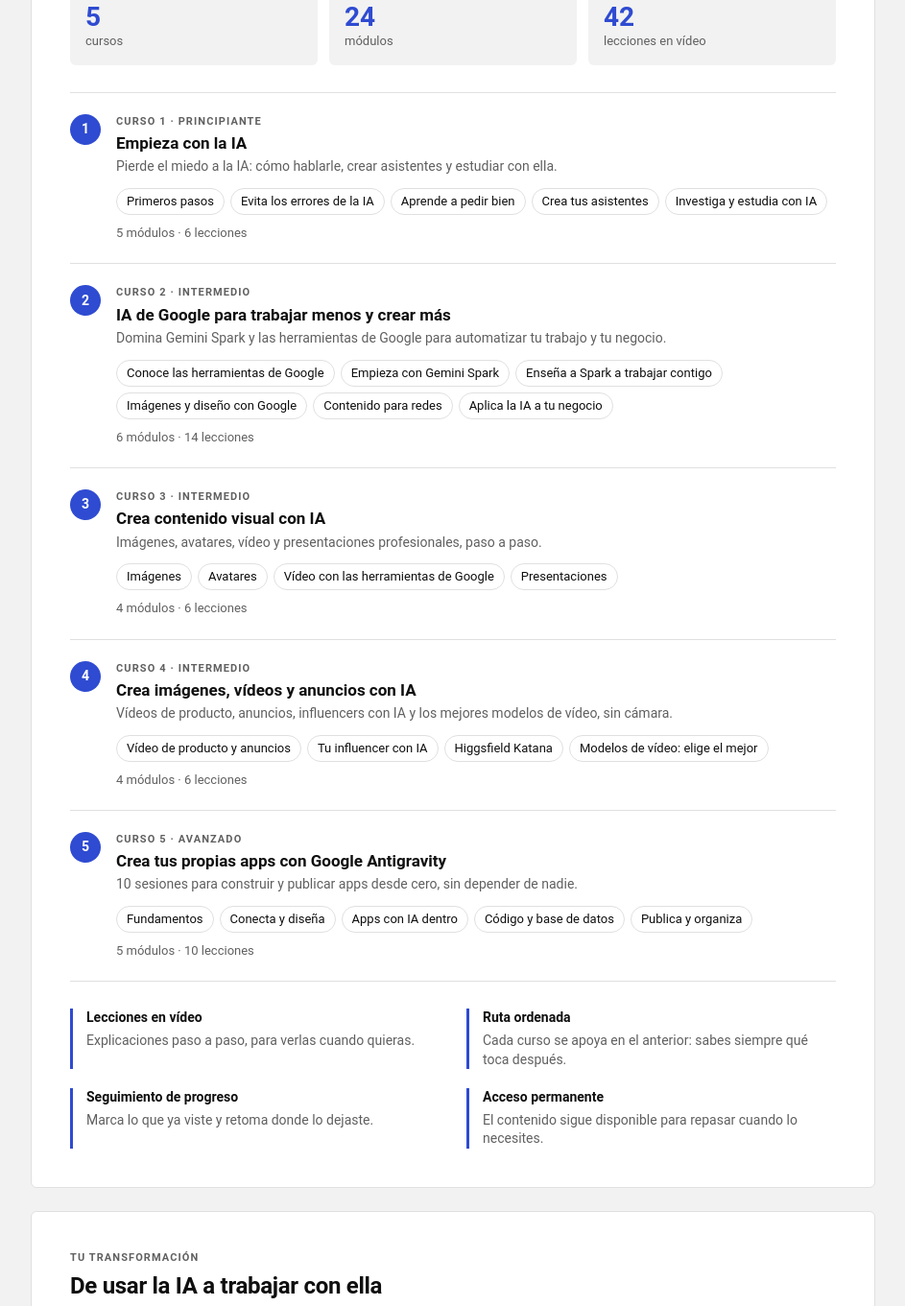
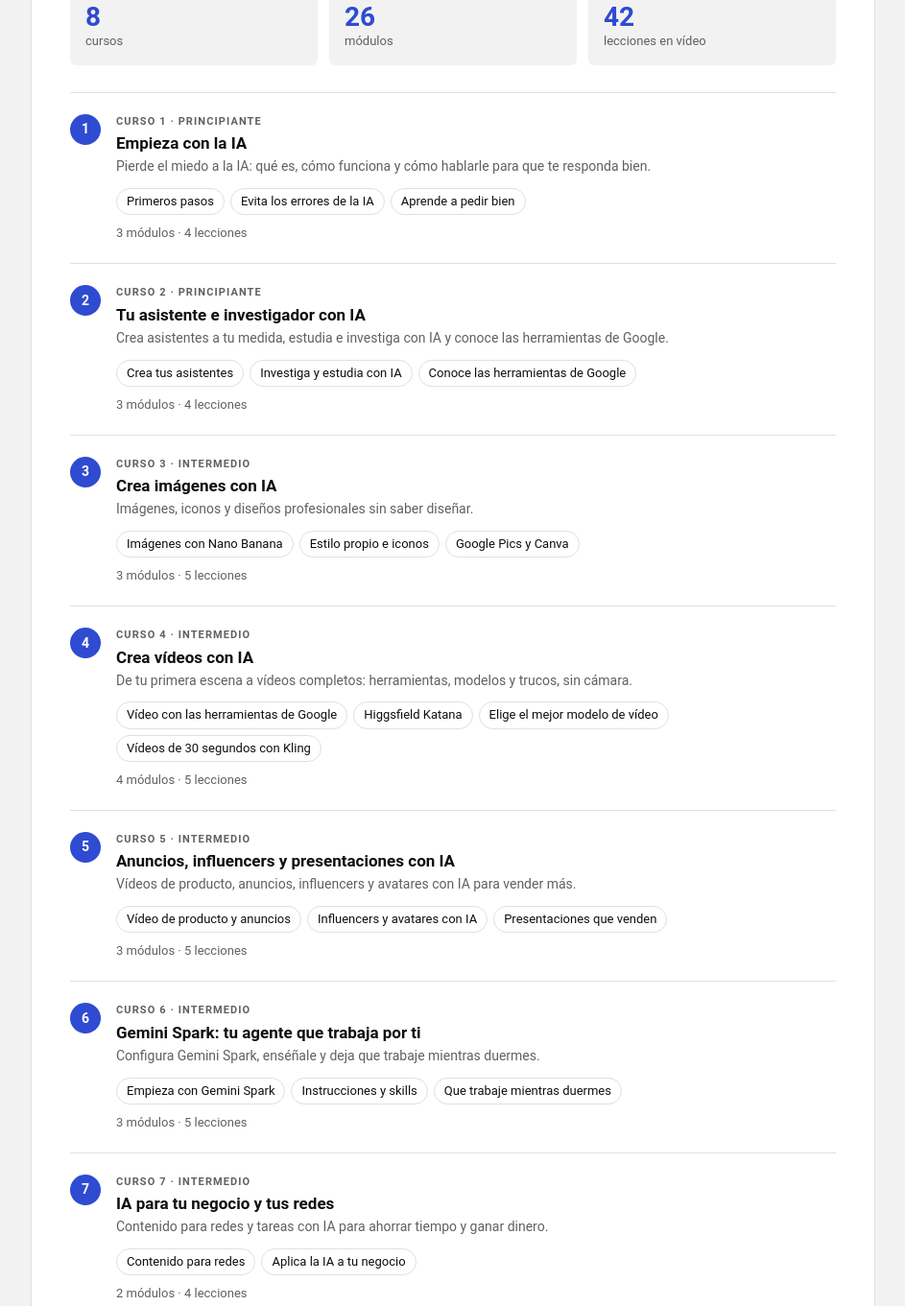
Before and after one commit to paumartifelip-cpu/escuelasuperioria, a plain HTML site: page index.html in a window 1280 px wide. Shown: the part 715-2076 px from the top of the page at 96% size, without its empty margins (168-1111 px from the left). Drawn offline with Linux system fonts and the light colour scheme.

Commit message:
Ruta paso a paso: 8 cursos y 26 módulos
Co-Authored-By: Claude Sonnet 5.5 <noreply@anthropic.com>

```diff
--- a/index.html
+++ b/index.html
@@ -101,7 +101,7 @@
         <div class="co-summary">
           <p class="eyebrow">Escuela Superior de IA</p>
           <h3 class="co-name">Programa completo</h3>
-          <p class="co-sub">Cinco cursos, de cero a crear tus propias apps. Acceso permanente.</p>
+          <p class="co-sub">Ocho cursos, de cero a crear tus propias apps. Acceso permanente.</p>
           <p class="co-price"><span id="co-total">290,00 €</span></p>
           <dl class="co-lines">
             <div><dt>Programa completo</dt><dd id="co-sub">290,00 €</dd></div>
--- a/js/data.js
+++ b/js/data.js
@@ -5,7 +5,7 @@
 window.ESIA_COURSES = [
   {
     id: 'bases', emoji: '🌱', level: 'Principiante', title: 'Empieza con la IA',
-    desc: 'Pierde el miedo a la IA: cómo hablarle, crear asistentes y estudiar con ella.',
+    desc: 'Pierde el miedo a la IA: qué es, cómo funciona y cómo hablarle para que te responda bien.',
     modules: [
       {
         id: 'b1', title: 'Primeros pasos',
@@ -25,97 +25,111 @@ window.ESIA_COURSES = [
         videos: [
           { id: 'XlvR6JTRuKo', title: 'Fundamentos del prompt engineering' }
         ]
-      },
+      }
+    ]
+  },
+  {
+    id: 'asistentes', emoji: '🧠', level: 'Principiante', title: 'Tu asistente e investigador con IA',
+    desc: 'Crea asistentes a tu medida, estudia e investiga con IA y conoce las herramientas de Google.',
+    modules: [
       {
-        id: 'b4', title: 'Crea tus asistentes',
+        id: 's1', title: 'Crea tus asistentes',
         videos: [
           { id: 'fvG6tuNeAdI', title: 'Asistentes de IA y Gems' }
         ]
       },
       {
-        id: 'b5', title: 'Investiga y estudia con IA',
+        id: 's2', title: 'Investiga y estudia con IA',
         videos: [
           { id: 'pVxRXpbw1I0', title: 'Investigación en NotebookLM' }
+        ]
+      },
+      {
+        id: 's3', title: 'Conoce las herramientas de Google',
+        videos: [
+          { id: 'F3W5Twru-OQ', title: 'Google AI Studio: las IA de Google en un lugar' },
+          { id: 'UGXuPonOrTQ', title: 'Nuevo Google Gemini Notebook: todo lo nuevo' }
         ]
       }
     ]
   },
   {
-    id: 'google', emoji: '🔷', level: 'Intermedio', title: 'IA de Google para trabajar menos y crear más',
-    desc: 'Domina Gemini Spark y las herramientas de Google para automatizar tu trabajo y tu negocio.',
+    id: 'imagenes', emoji: '🖼️', level: 'Intermedio', title: 'Crea imágenes con IA',
+    desc: 'Imágenes, iconos y diseños profesionales sin saber diseñar.',
     modules: [
       {
-        id: 'g1', title: 'Conoce las herramientas de Google',
+        id: 'i1', title: 'Imágenes con Nano Banana',
         videos: [
-          { id: 'F3W5Twru-OQ', title: 'Google AI Studio: las IA de Google en un lugar' },
-          { id: 'UGXuPonOrTQ', title: 'Nuevo Google Gemini Notebook: todo lo nuevo' }
+          { id: 'qM7QGMTSTCw', title: 'Crea imágenes con Nano Banana' },
+          { id: 'zIsRjcE0mrA', title: 'Google Nano Banana: modelos y trucos' }
         ]
       },
       {
-        id: 'g2', title: 'Empieza con Gemini Spark',
+        id: 'i2', title: 'Estilo propio e iconos',
         videos: [
-          { id: 'NTf2-xKYqtM', title: 'Qué es Gemini Spark' },
-          { id: 'BUJVUaMofYQ', title: 'Cómo configurar Gemini Spark' }
+          { id: '-9G0HDHUq_o', title: 'Crea imágenes del mismo estilo y iconos con Recraft' }
         ]
       },
       {
-        id: 'g3', title: 'Enseña a Spark a trabajar contigo',
+        id: 'i3', title: 'Google Pics y Canva',
         videos: [
-          { id: '8DjbIaaicTs', title: 'Cómo dar instrucciones a Gemini Spark' },
-          { id: 'Yzm6nXlBt78', title: 'Cómo crear skills en Gemini Spark' },
-          { id: 'aIWWm1rwXd4', title: 'Cómo hacer que Gemini Spark trabaje mientras duermes' }
-        ]
-      },
-      {
-        id: 'g4', title: 'Imágenes y diseño con Google',
-        videos: [
-          { id: 'zIsRjcE0mrA', title: 'Google Nano Banana: modelos y trucos' },
           { id: 'xC7ZL1qYMic', title: 'Google Pics: 5 cosas que hace y ni Canva puede' },
           { id: 'fH6AXOtvR-M', title: 'Cómo conectar Canva con Gemini Spark mediante MCP' }
-        ]
-      },
-      {
-        id: 'g5', title: 'Contenido para redes',
-        videos: [
-          { id: 'AE9CyEzB6gM', title: 'Diez tareas de Gemini Spark para crear contenido' },
-          { id: 'eY2IUEmDNo8', title: 'Cómo crear 30 publicaciones para redes con IA' }
-        ]
-      },
-      {
-        id: 'g6', title: 'Aplica la IA a tu negocio',
-        videos: [
-          { id: 'xUtWRFn8J2A', title: 'Gemini en Google Forms: crea formularios en segundos' },
-          { id: 'L84s3QzqAJQ', title: 'Diez tareas de Gemini Spark para ayudarte a ganar dinero' }
         ]
       }
     ]
   },
   {
-    id: 'visual', emoji: '🎨', level: 'Intermedio', title: 'Crea contenido visual con IA',
-    desc: 'Imágenes, avatares, vídeo y presentaciones profesionales, paso a paso.',
+    id: 'video', emoji: '🎬', level: 'Intermedio', title: 'Crea vídeos con IA',
+    desc: 'De tu primera escena a vídeos completos: herramientas, modelos y trucos, sin cámara.',
     modules: [
       {
-        id: 'v1', title: 'Imágenes',
-        videos: [
-          { id: 'qM7QGMTSTCw', title: 'Crea imágenes con Nano Banana' },
-          { id: '-9G0HDHUq_o', title: 'Crea imágenes del mismo estilo y iconos con Recraft' }
-        ]
-      },
-      {
-        id: 'v2', title: 'Avatares',
-        videos: [
-          { id: 'JHcJWzERWJM', title: 'Crea avatares con HeyGen' }
-        ]
-      },
-      {
-        id: 'v3', title: 'Vídeo con las herramientas de Google',
+        id: 'v1', title: 'Vídeo con las herramientas de Google',
         videos: [
           { id: 'QO3MIleJ0Yo', title: 'Aprende a usar Flow con Veo 3' },
           { id: 'XTGB8muRWFM', title: 'Google Vids, editor de vídeo: crea vídeos para tu negocio' }
         ]
       },
       {
-        id: 'v4', title: 'Presentaciones',
+        id: 'v2', title: 'Higgsfield Katana',
+        videos: [
+          { id: 'g1dEqF_FAf8', title: 'Qué es Higgsfield Katana y cómo usarlo' }
+        ]
+      },
+      {
+        id: 'v3', title: 'Elige el mejor modelo de vídeo',
+        videos: [
+          { id: '5eKLC5kDNxk', title: 'Gemini Omni vs Veo 3.1, Kling 4.0 y Seedance 2.5: ¿cuál gana?' }
+        ]
+      },
+      {
+        id: 'v4', title: 'Vídeos de 30 segundos con Kling',
+        videos: [
+          { id: 'BpexGkDrzn4', title: 'Cómo hacer vídeos con IA de 30 segundos paso a paso (Kling 4.0)' }
+        ]
+      }
+    ]
+  },
+  {
+    id: 'marketing', emoji: '📣', level: 'Intermedio', title: 'Anuncios, influencers y presentaciones con IA',
+    desc: 'Vídeos de producto, anuncios, influencers y avatares con IA para vender más.',
+    modules: [
+      {
+        id: 'm1', title: 'Vídeo de producto y anuncios',
+        videos: [
+          { id: '3Vegf524ibs', title: 'Cómo hacer el vídeo de tu producto con IA (sin grabar)' },
+          { id: 'u-UAU8P-w10', title: 'Cómo crear anuncios con IA para tu negocio (paso a paso)' }
+        ]
+      },
+      {
+        id: 'm2', title: 'Influencers y avatares con IA',
+        videos: [
+          { id: 'rQjaEciKElA', title: 'Cómo crear un influencer con IA en 3 pasos (sin cámara)' },
+          { id: 'JHcJWzERWJM', title: 'Crea avatares con HeyGen' }
+        ]
+      },
+      {
+        id: 'm3', title: 'Presentaciones que venden',
         videos: [
           { id: 'dpoA2JEQeqw', title: 'Crea presentaciones con Gamma' }
         ]
@@ -123,33 +137,47 @@ window.ESIA_COURSES = [
     ]
   },
   {
-    id: 'contenido', emoji: '🎬', level: 'Intermedio', title: 'Crea imágenes, vídeos y anuncios con IA',
-    desc: 'Vídeos de producto, anuncios, influencers con IA y los mejores modelos de vídeo, sin cámara.',
+    id: 'spark', emoji: '🔷', level: 'Intermedio', title: 'Gemini Spark: tu agente que trabaja por ti',
+    desc: 'Configura Gemini Spark, enséñale y deja que trabaje mientras duermes.',
     modules: [
       {
-        id: 'c1', title: 'Vídeo de producto y anuncios',
+        id: 'p1', title: 'Empieza con Gemini Spark',
         videos: [
-          { id: '3Vegf524ibs', title: 'Cómo hacer el vídeo de tu producto con IA (sin grabar)' },
-          { id: 'u-UAU8P-w10', title: 'Cómo crear anuncios con IA para tu negocio (paso a paso)' }
+          { id: 'NTf2-xKYqtM', title: 'Qué es Gemini Spark' },
+          { id: 'BUJVUaMofYQ', title: 'Cómo configurar Gemini Spark' }
         ]
       },
       {
-        id: 'c2', title: 'Tu influencer con IA',
+        id: 'p2', title: 'Instrucciones y skills',
         videos: [
-          { id: 'rQjaEciKElA', title: 'Cómo crear un influencer con IA en 3 pasos (sin cámara)' }
+          { id: '8DjbIaaicTs', title: 'Cómo dar instrucciones a Gemini Spark' },
+          { id: 'Yzm6nXlBt78', title: 'Cómo crear skills en Gemini Spark' }
         ]
       },
       {
-        id: 'c3', title: 'Higgsfield Katana',
+        id: 'p3', title: 'Que trabaje mientras duermes',
         videos: [
-          { id: 'g1dEqF_FAf8', title: 'Qué es Higgsfield Katana y cómo usarlo' }
+          { id: 'aIWWm1rwXd4', title: 'Cómo hacer que Gemini Spark trabaje mientras duermes' }
+        ]
+      }
+    ]
+  },
+  {
+    id: 'negocio', emoji: '💰', level: 'Intermedio', title: 'IA para tu negocio y tus redes',
+    desc: 'Contenido para redes y tareas con IA para ahorrar tiempo y ganar dinero.',
+    modules: [
+      {
+        id: 'n1', title: 'Contenido para redes',
+        videos: [
+          { id: 'AE9CyEzB6gM', title: 'Diez tareas de Gemini Spark para crear contenido' },
+          { id: 'eY2IUEmDNo8', title: 'Cómo crear 30 publicaciones para redes con IA' }
         ]
       },
       {
-        id: 'c4', title: 'Modelos de vídeo: elige el mejor',
+        id: 'n2', title: 'Aplica la IA a tu negocio',
         videos: [
-          { id: '5eKLC5kDNxk', title: 'Gemini Omni vs Veo 3.1, Kling 4.0 y Seedance 2.5: ¿cuál gana?' },
-          { id: 'BpexGkDrzn4', title: 'Cómo hacer vídeos con IA de 30 segundos paso a paso (Kling 4.0)' }
+          { id: 'xUtWRFn8J2A', title: 'Gemini en Google Forms: crea formularios en segundos' },
+          { id: 'L84s3QzqAJQ', title: 'Diez tareas de Gemini Spark para ayudarte a ganar dinero' }
         ]
       }
     ]
```
